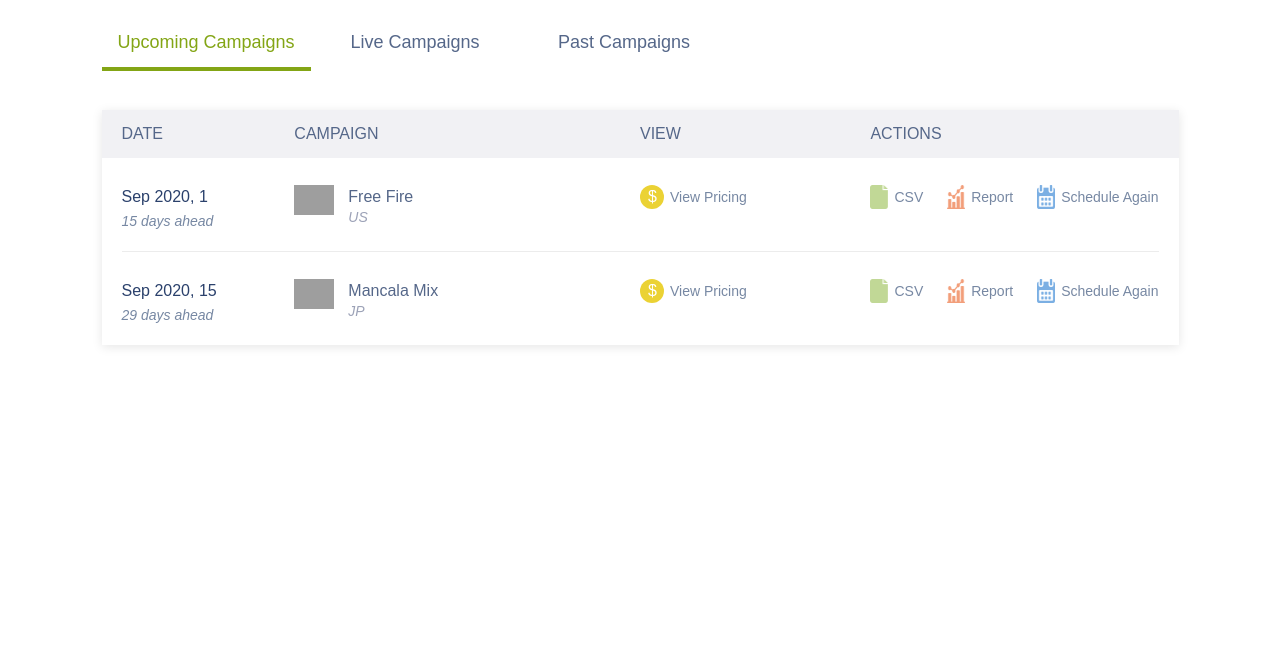
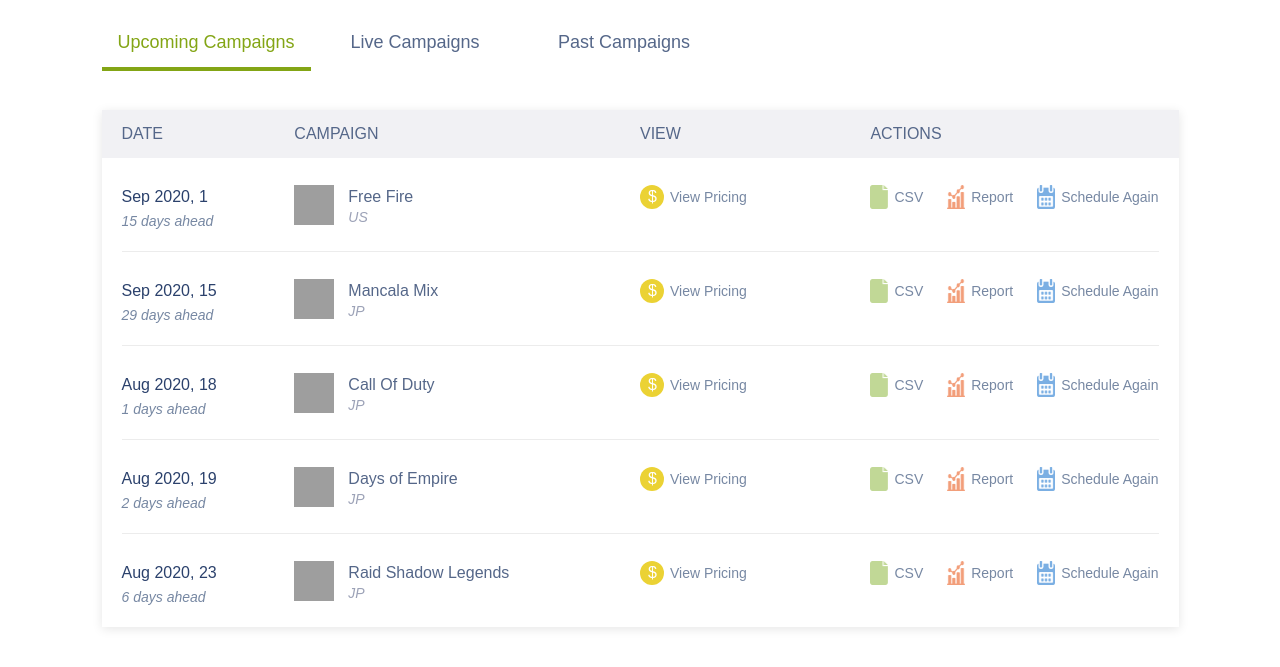
Before and after one commit to 1sanjay1/campaign, a React app: page /#/upcoming-campaigns in a window 1280 px wide. Shown: the part 191-858 px from the top of the page. Before the commit the page ends 800 px from the top, so only its background shows below. Built offline with nearby package versions, Linux system fonts and the light colour scheme; some packages are replaced by stand-ins of ours; grey boxes are pictures that could not be loaded.

Commit message:
added more data | campaigns.........

```diff
--- a/src/app/components/campaigns/campaigns.scss
+++ b/src/app/components/campaigns/campaigns.scss
@@ -56,8 +56,8 @@
 				display: flex;
 				.campaign-img {
 					img {
-						max-width: 40px;
-						max-height: 40px;
+						width: 40px;
+						height: 40px;
 					}
 				}
 				.campaign-name-countary {
--- a/src/app/index.js
+++ b/src/app/index.js
@@ -48,10 +48,12 @@ const App = props => {
 				<header className='header'>
 					<div className='middle'>
 						<div className='logo'>
-							<img
-								src='https://cdn-www.bluestacks.com/bs-images/bs-logo-new.png'
-								alt='bluestacks'
-							/>
+							<Link to='/campaign'>
+								<img
+									src='https://cdn-www.bluestacks.com/bs-images/bs-logo-new.png'
+									alt='bluestacks'
+								/>
+							</Link>
 						</div>
 						<div
 							className='menu-btn'
--- a/src/app/utils/constants.js
+++ b/src/app/utils/constants.js
@@ -173,4 +173,114 @@ export const campaignsData = [
 		image_url:
 			'https://cdn-www.bluestacks.com/bs-images/d92eba592b70acb618c85848157324f8.png',
 	},
+	{
+		id: '106',
+		name: 'Call Of Duty',
+		region: 'JP',
+		createdOn: 1559806680124,
+		startAt: new Date('2020-08-18').valueOf(),
+		endAt: new Date('2020-08-19').valueOf(),
+		price: {
+			packages: [
+				{
+					duration: '1 Week - 1 Month',
+					amount: '$ 100.00',
+				},
+				{
+					duration: '6 Months',
+					amount: '$ 500.00',
+				},
+				{
+					duration: '1 Year',
+					amount: '$ 900.00',
+				},
+			],
+		},
+		csv: 'Some CSV link for Mancala Mix',
+		report: 'Some report link for Mancala Mix',
+		image_url:
+			'https://cdn-www.bluestacks.com/bs-images/Call-Of-Duty_EN11.jpg',
+	},
+	{
+		id: '107',
+		name: 'Days of Empire',
+		region: 'JP',
+		createdOn: 1559806680124,
+		startAt: new Date('2020-08-19').valueOf(),
+		endAt: new Date('2020-08-20').valueOf(),
+		price: {
+			packages: [
+				{
+					duration: '1 Week - 1 Month',
+					amount: '$ 100.00',
+				},
+				{
+					duration: '6 Months',
+					amount: '$ 500.00',
+				},
+				{
+					duration: '1 Year',
+					amount: '$ 900.00',
+				},
+			],
+		},
+		csv: 'Some CSV link for Mancala Mix',
+		report: 'Some report link for Mancala Mix',
+		image_url:
+			'https://cdn-www.bluestacks.com/bs-images/and.onemt_.boe_.tr_.jpg',
+	},
+	{
+		id: '108',
+		name: 'Raid Shadow Legends',
+		region: 'JP',
+		createdOn: 1559806680124,
+		startAt: new Date('2020-08-23').valueOf(),
+		endAt: new Date('2020-08-25').valueOf(),
+		price: {
+			packages: [
+				{
+					duration: '1 Week - 1 Month',
+					amount: '$ 100.00',
+				},
+				{
+					duration: '6 Months',
+					amount: '$ 500.00',
+				},
+				{
+					duration: '1 Year',
+					amount: '$ 900.00',
+				},
+			],
+		},
+		csv: 'Some CSV link for Mancala Mix',
+		report: 'Some report link for Mancala Mix',
+		image_url: 'https://cdn-www.bluestacks.com/bs-images/Raid31.jpg',
+	},
+	{
+		id: '108',
+		name: 'Marvel DUEL',
+		region: 'US',
+		createdOn: 1559806680124,
+		startAt: new Date('2020-08-14').valueOf(),
+		endAt: new Date('2020-08-25').valueOf(),
+		price: {
+			packages: [
+				{
+					duration: '1 Week - 1 Month',
+					amount: '$ 100.00',
+				},
+				{
+					duration: '6 Months',
+					amount: '$ 500.00',
+				},
+				{
+					duration: '1 Year',
+					amount: '$ 900.00',
+				},
+			],
+		},
+		csv: 'Some CSV link for Mancala Mix',
+		report: 'Some report link for Mancala Mix',
+		image_url: 'https://cdn-www.bluestacks.com/bs-images/com.netease.mduelna.jpg',
+	},
 ];
--- a/src/app/utils/helpres.js
+++ b/src/app/utils/helpres.js
@@ -16,7 +16,7 @@ export const formatData = data => {
 	const startDay = new Date().setHours(0, 0, 0, 0);
 
 	data.forEach(campaign => {
-		if (startDay <= campaign.startAt && campaign.startAt <= endDay) {
+		if (campaign.startAt <= today && today <= campaign.endAt) {
 			live.push(campaign);
 		} else if (campaign.startAt > today) {
 			upcoming.push(campaign);
@@ -93,7 +93,7 @@ export const formatDays = (startAt, endAt) => {
 	const d = new Date().valueOf();
 
 	if (startAt <= d && d <= endAt) {
-		return 'Today';
+		return 'Live';
 	}
 
 	const diff = Math.abs(startAt - d);
```
Also changed, not shown: build/asset-manifest.json, build/c/Campaigns.css, build/j/main.js, build/j/vendors~main.js, build/j/vendors~react-datepicker.js, build/service-worker.js, 6 other files.
